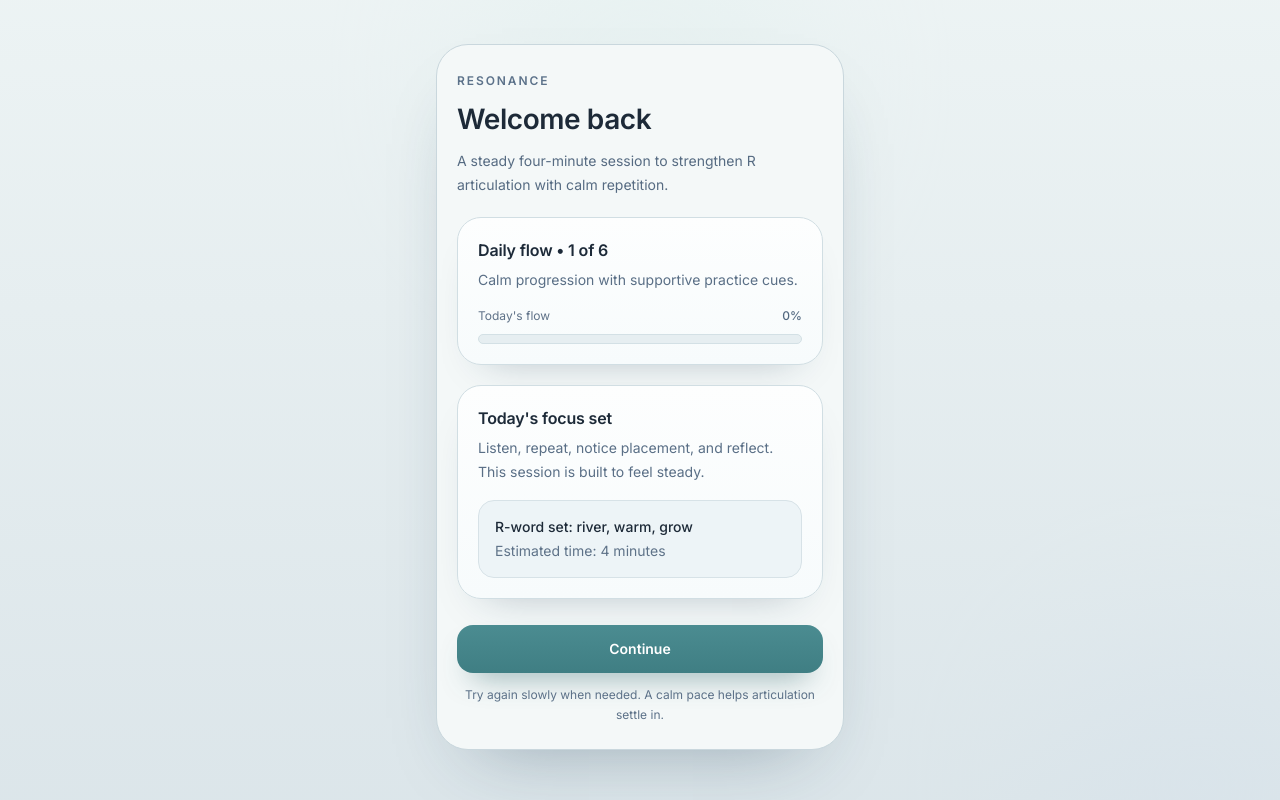
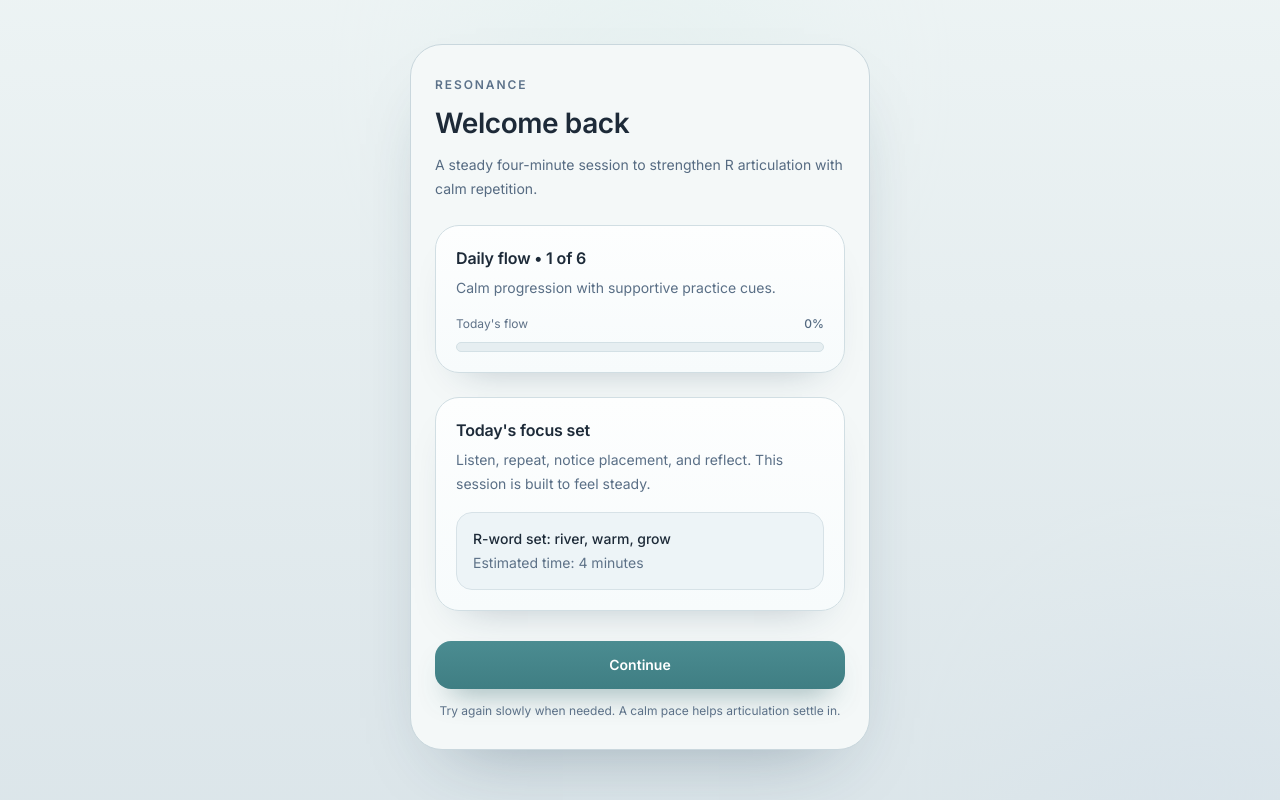
Before and after one commit to Naseeb7/resonance, a Next.js app: page / in a window 1280 px wide. Built offline with nearby package versions, Linux system fonts and the light colour scheme.

Commit message:
Finalize mobile theme consistency and large-device spacing polish

```diff
--- a/app/globals.css
+++ b/app/globals.css
@@ -12,6 +12,7 @@
   --app-border: #d1dee3;
   --app-shadow: 0 20px 42px -28px rgba(27, 57, 80, 0.34);
   --app-shadow-strong: 0 34px 74px -40px rgba(24, 53, 75, 0.38);
+  color-scheme: light;
 }
 
 @theme inline {
@@ -35,12 +36,16 @@ html,
 body {
   min-height: 100%;
   scroll-behavior: smooth;
+  color-scheme: light;
 }
 
 body {
   font-family: var(--font-inter), "Inter", -apple-system, BlinkMacSystemFont, "Segoe UI", sans-serif;
   color: var(--app-text);
   overscroll-behavior-y: contain;
+  background: var(--app-base);
+  -webkit-text-size-adjust: 100%;
+  text-size-adjust: 100%;
 }
 
 .safe-px {
@@ -55,3 +60,10 @@ body {
 .safe-pb {
   padding-bottom: max(1rem, env(safe-area-inset-bottom));
 }
+
+@media (min-width: 430px) and (max-width: 700px) {
+  .safe-px {
+    padding-left: max(1.25rem, env(safe-area-inset-left));
+    padding-right: max(1.25rem, env(safe-area-inset-right));
+  }
+}
--- a/app/layout.tsx
+++ b/app/layout.tsx
@@ -65,10 +65,15 @@ export const metadata: Metadata = {
       "A calm daily speech therapy experience focused on articulation confidence and supportive progression.",
     images: ["/icons/icon-512.svg"],
   },
+  other: {
+    "color-scheme": "light",
+    "supported-color-schemes": "light",
+  },
 };
 
 export const viewport: Viewport = {
   themeColor: "#eef3f3",
+  colorScheme: "light",
   width: "device-width",
   initialScale: 1,
   viewportFit: "cover",
--- a/components/lesson/lesson-engine.tsx
+++ b/components/lesson/lesson-engine.tsx
@@ -204,7 +204,7 @@ export function LessonEngine() {
     (currentStep.id === "reflection" && reflection !== null);
 
   return (
-    <div className="flex min-h-[calc(100dvh-2.5rem)] flex-col gap-5 p-5 sm:min-h-[44rem]">
+    <div className="flex min-h-[calc(100dvh-2.5rem)] flex-col gap-5 p-5 min-[430px]:gap-6 min-[430px]:px-6 min-[430px]:py-6 sm:min-h-[44rem]">
       <header className="space-y-3 pt-2">
         <p className="text-xs font-semibold uppercase tracking-[0.16em] text-[#5c728a]">Resonance</p>
         <h1 className="text-[1.75rem] font-semibold leading-9 tracking-[-0.015em] text-app-heading">{currentStep.title}</h1>
--- a/components/ui/mobile-container.tsx
+++ b/components/ui/mobile-container.tsx
@@ -6,7 +6,7 @@ type MobileContainerProps = {
 
 export function MobileContainer({ children }: MobileContainerProps) {
   return (
-    <div className="mx-auto w-full max-w-[28rem] px-3 py-4 sm:px-5 sm:py-7">
+    <div className="mx-auto w-full max-w-[29.75rem] px-3 py-4 min-[430px]:max-w-[31rem] min-[430px]:px-4 sm:max-w-[31.25rem] sm:px-5 sm:py-7">
       <div className="overflow-hidden rounded-[2rem] border border-[#c9d7dd] bg-app-surface shadow-[var(--app-shadow-strong)]">
         {children}
       </div>
```
